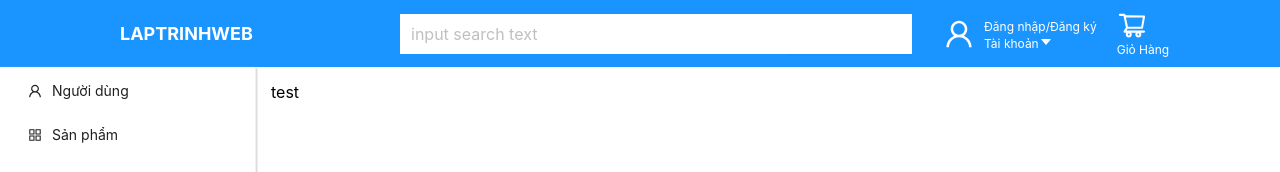
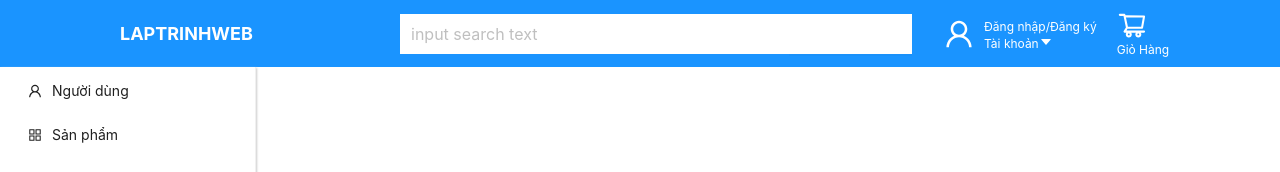
Before and after one commit to dungameo0204/websitebanhang-nhom10, a React (Create React App) app in the folder frontend/: page /system/admin in a window 1280 px wide. Shown: the top 172 px of the page. Built offline with nearby package versions, Linux system fonts and the light colour scheme.

Commit message:
AdminPage.jsx

```diff
--- a/frontend/src/pages/AdminPage/AdminPage.jsx
+++ b/frontend/src/pages/AdminPage/AdminPage.jsx
@@ -21,7 +21,7 @@ const AdminPage = () => {
                     <AdminUser />
                 )
 
-            case 'user':
+            case 'product':
                 return (
                     <AdminProduct />
                 )
@@ -51,8 +51,7 @@ const AdminPage = () => {
                     onClick={handleOnclick}
                 />
                 <div style={{ flex: 1, padding: '15px' }}>
-                    {/* {keySelected === '6' && <span>Key la 6</span>} */}
-                    <span>test</span>
+                    {renderPage(keySelected)}
                 </div>
             </div>
         </>
```
